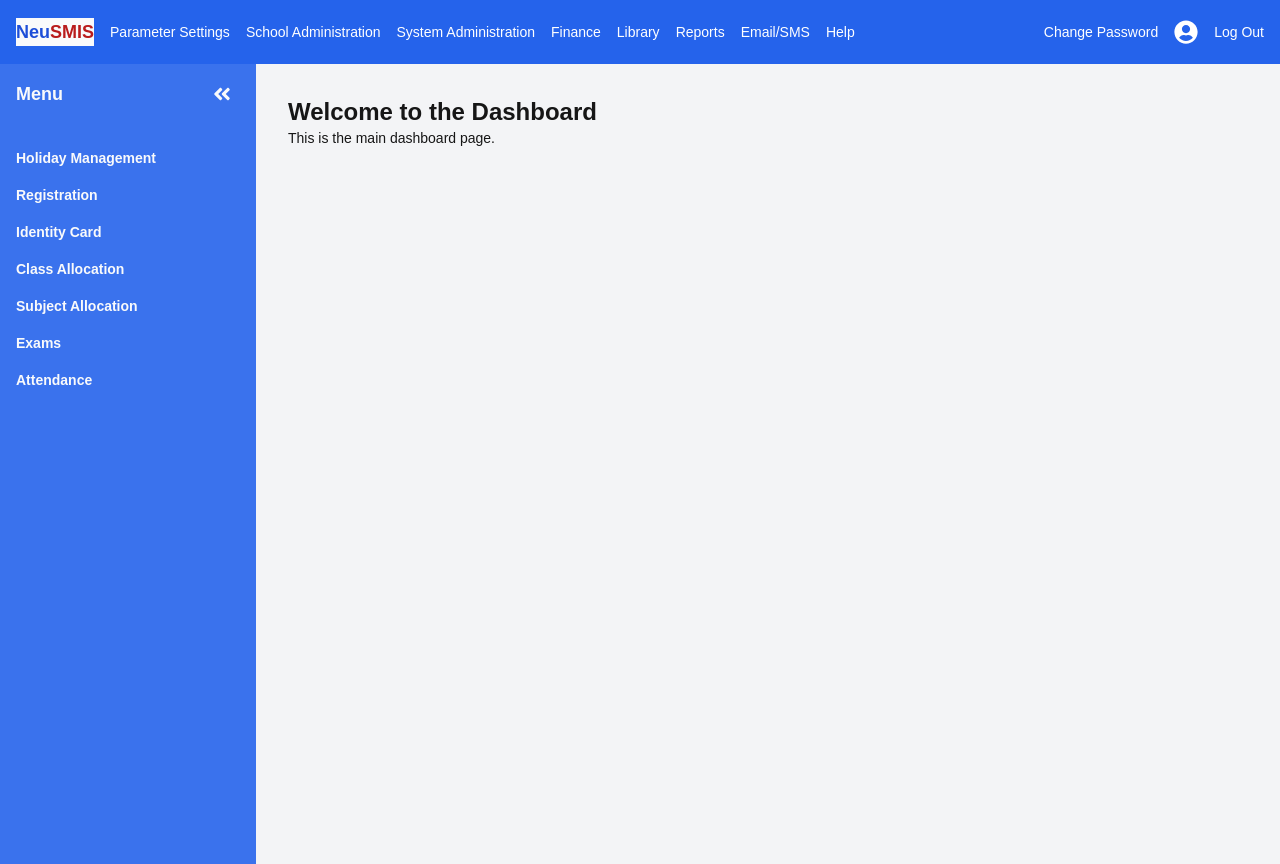
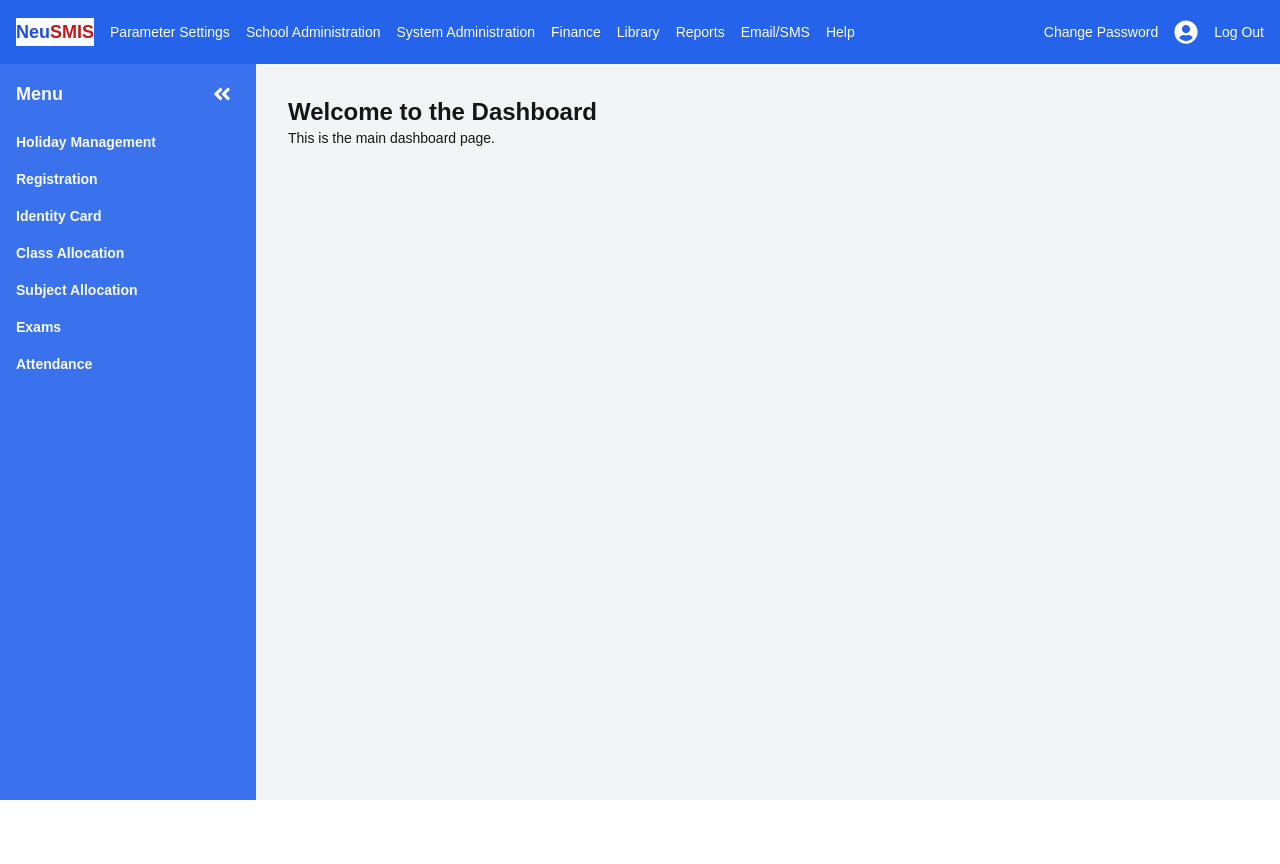
Before and after one commit to deeingasha/NeuSIMS-prac, a React (Vite) app in the folder neusims.client/: page / in a window 1280 px wide. After the commit the page ends 800 px from the top, so only its background shows below. Built offline with nearby package versions, Linux system fonts and the light colour scheme; sample sign-in values are in the browser's storage.

Commit message:
Created catch-all route for unworked on pages

```diff
--- a/neusims.client/src/App.jsx
+++ b/neusims.client/src/App.jsx
@@ -1,5 +1,6 @@
 import { BrowserRouter as Router, Routes, Route } from "react-router-dom";
 import Login from "./pages/auth/Login";
+import ComingSoon from "./pages/ComingSoon";
 import ProtectedRoute from "./components/ProtectedRoute";
 import MainLayout from "./layout/MainLayout";
 import Dashboard from "./pages/Dashboard";
@@ -70,6 +71,8 @@ function App() {
             path="/library-class-books/add-class-books"
             element={<AddClassBooks />}
           />
+          {/* Catch-all route for unimplemented features */}
+          <Route path="*" element={<ComingSoon />} />
         </Route>
       </Routes>
     </Router>
--- a/neusims.client/src/layout/Sidebar.jsx
+++ b/neusims.client/src/layout/Sidebar.jsx
@@ -130,11 +130,11 @@ const Sidebar = ({ selectedTab }) => {
 
   return (
     <aside
-      className={`h-screen bg-blue-600 bg-opacity-90 text-gray-50 transition-all ${
+      className={`flex flex-col bg-blue-600 bg-opacity-90 text-gray-50 transition-all ${
         isOpen ? "w-64" : "w-20"
       } overflow-hidden`}
     >
-      <div className="flex justify-between items-center px-4 py-3">
+      <div className="flex justify-between items-center px-4 py-3 flex-shrink-0">
         <h2
           className={`text-lg font-bold transition-all ${
             isOpen ? "block" : "hidden"
@@ -150,7 +150,7 @@ const Sidebar = ({ selectedTab }) => {
           )}
         </button>
       </div>
-      <nav className="mt-4">
+      <nav className="flex-1 overflow-y-auto">
         {menuItems[selectedTab]?.map((menu, idx) => (
           <div key={idx} className="px-4 py-2">
             <button
```
